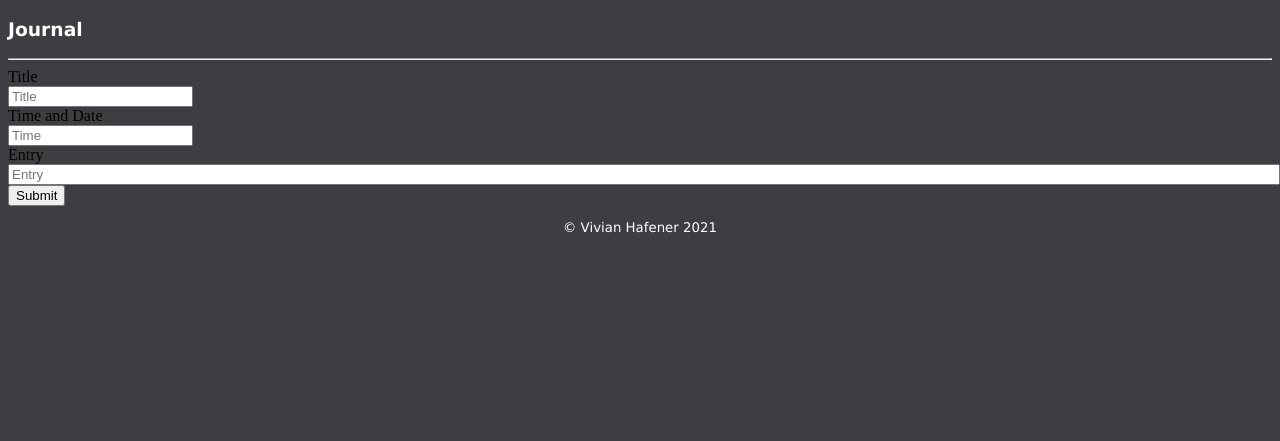
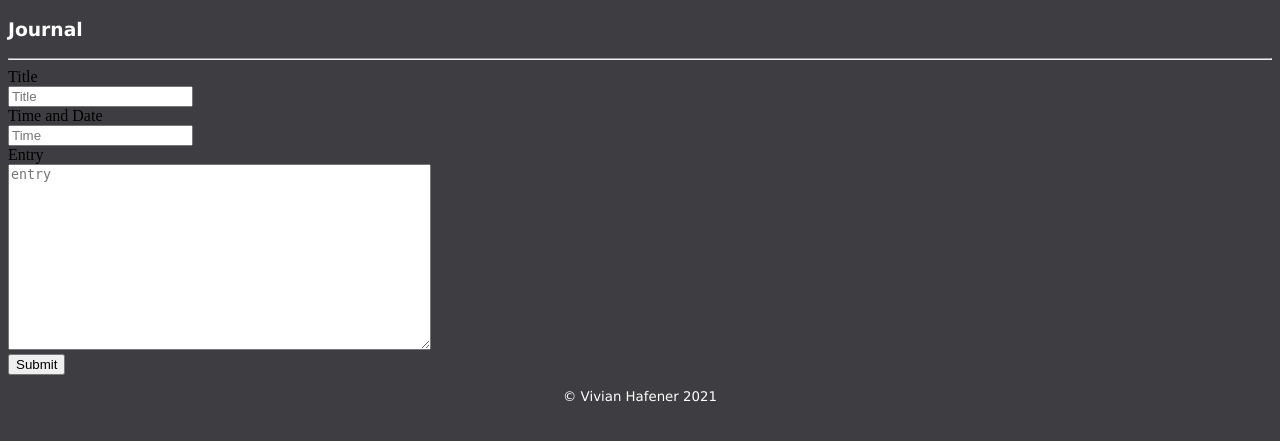
Before and after one commit to vivian-hafener-lanl/journal, a Flask app: page /new in a window 1280 px wide. Shown: the top 441 px of the page. Run offline with Flask 2, Linux system fonts and the light colour scheme.

Commit message:
Started working on the new entry page

```diff
--- a/templates/new.html
+++ b/templates/new.html
@@ -23,7 +23,8 @@
                 <label for = "time">Time and Date</label><br>
                 <input type = "text" name = "time" placeholder = "Time" /><br>
                 <label for = "entry">Entry</label><br>
-                <input type = "text" name = "entry" placeholder = "Entry" style="width: 100%; height: auto;"/><br>
+                <!-- <input type = "text" name = "entry" placeholder = "Entry" style="width: 100%; height: 500px;"/><br> -->
+                <textarea id="text" name="entry" placeholder="entry" rows="12" cols="50"></textarea><br>
                 <input type = "submit" value = "Submit" />
             </form>
         </body>
```
Also changed, not shown: journal.sqlite3.
